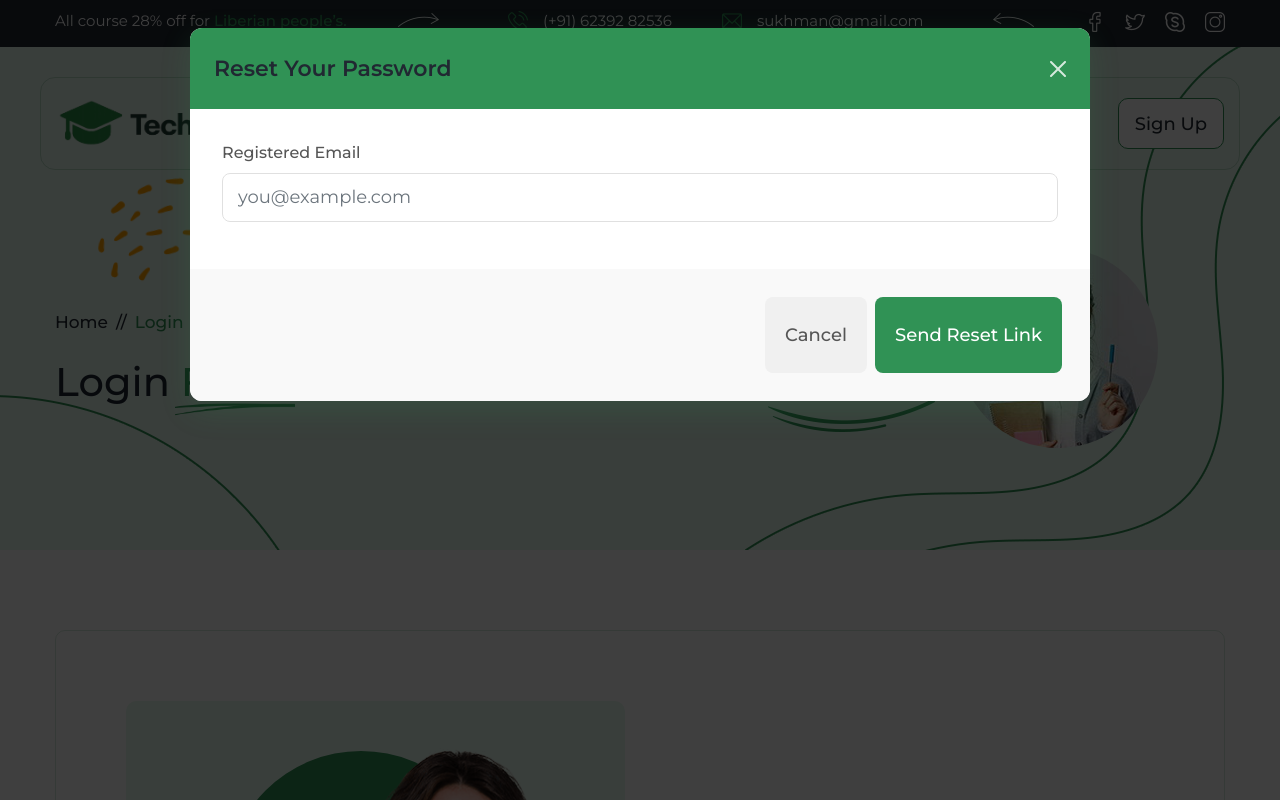
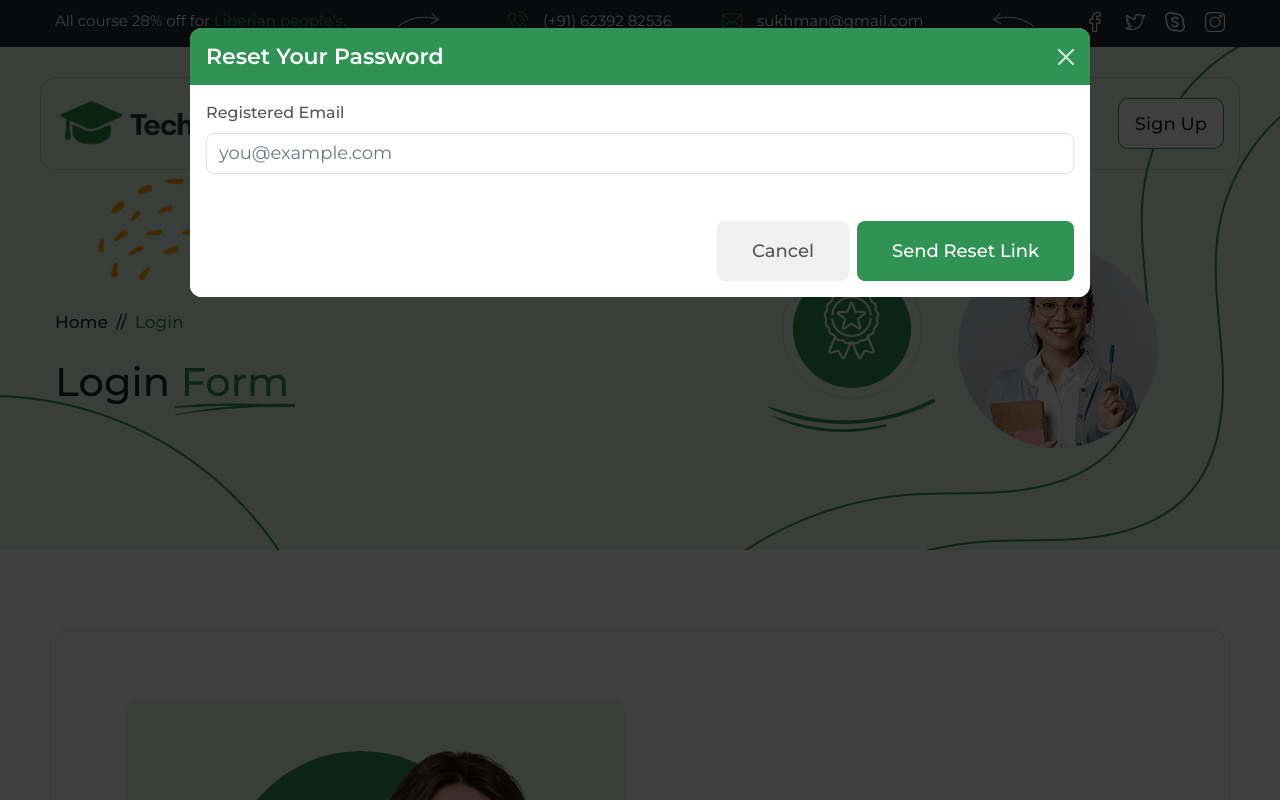
Before and after one commit to Mantripat7/technolearn, a Django app: page /login/ in a window 1280 px wide, after a click on "Forgot Password?". Run offline with Django 5.2, Linux system fonts and the light colour scheme; data comes from the database, SQL or seed files in the repository; both versions use the stored data as it was after the commit; some libraries are stand-ins or nearby versions; some web fonts are replaced.

Commit message:
db commit

```diff
--- a/myapp/views.py
+++ b/myapp/views.py
@@ -197,8 +197,9 @@ def module_detail(request,module_id):
     modules = course.module_set.all()
 
     lesson= module.lesson_set.first()
-    mcqs=lesson.mcqs.all()
-    if not mcqs:
+    if lesson.mcqs.all():
+        mcqs=lesson.mcqs.all()
+    else:
         mcqs=""
 
     user_certified =  modules.count() == LessonTestResult.objects.filter(user=user, course=course).count()
--- a/templates/login.html
+++ b/templates/login.html
@@ -34,23 +34,24 @@ font-weight: bold;
 font-size: 16px;
 }
 
-        /* Custom styles using theme #309255 */
+
         #forgotPasswordModal .modal-content {
             border: none;
             border-radius: 12px;
             overflow: hidden;
-            box-shadow: 0 10px 30px rgba(48, 146, 85, 0.2);
+
         }
 
         #forgotPasswordModal .modal-header {
             background-color: #309255;
             color: white;
             border-bottom: none;
-            padding: 1.5rem;
+
         }
 
         #forgotPasswordModal .modal-title {
             font-weight: 600;
+            color:white;
         }
 
         #forgotPasswordModal .btn-close {
@@ -58,13 +59,11 @@ font-size: 16px;
             opacity: 0.8;
         }
 
-        #forgotPasswordModal .modal-body {
-            padding: 2rem;
-        }
+
 
         #forgotPasswordModal .form-control {
             border-radius: 8px;
-            padding: 10px 15px;
+           padding: 6px 12px;
             border: 1px solid #e0e0e0;
         }
 
@@ -76,27 +75,23 @@ font-size: 16px;
         #forgotPasswordModal .form-label {
             font-weight: 500;
             color: #555;
-            margin-bottom: 8px;
         }
 
         #forgotPasswordModal .modal-footer {
             border-top: none;
-            padding: 1.5rem;
-            background-color: #f9f9f9;
+            background-color: #ffffff;
         }
 
         #forgotPasswordModal .btn-secondary {
             background-color: #f0f0f0;
             border: none;
             color: #555;
-            padding: 8px 20px;
             border-radius: 8px;
         }
 
         #forgotPasswordModal .btn-primary {
             background-color: #309255;
             border: none;
-            padding: 8px 20px;
             border-radius: 8px;
             font-weight: 500;
         }
@@ -222,9 +217,6 @@ font-size: 16px;
 <!-- Register & Login End -->
 
 
-
-<!-- Modal markup unchanged -->
-<!-- Modal markup unchanged (structure preserved) -->
 <div class="modal fade" id="forgotPasswordModal" tabindex="-1" aria-labelledby="forgotPasswordLabel" aria-hidden="true">
   <div class="modal-dialog">
     <div class="modal-content">
```
Also changed, not shown: db.sqlite3.
